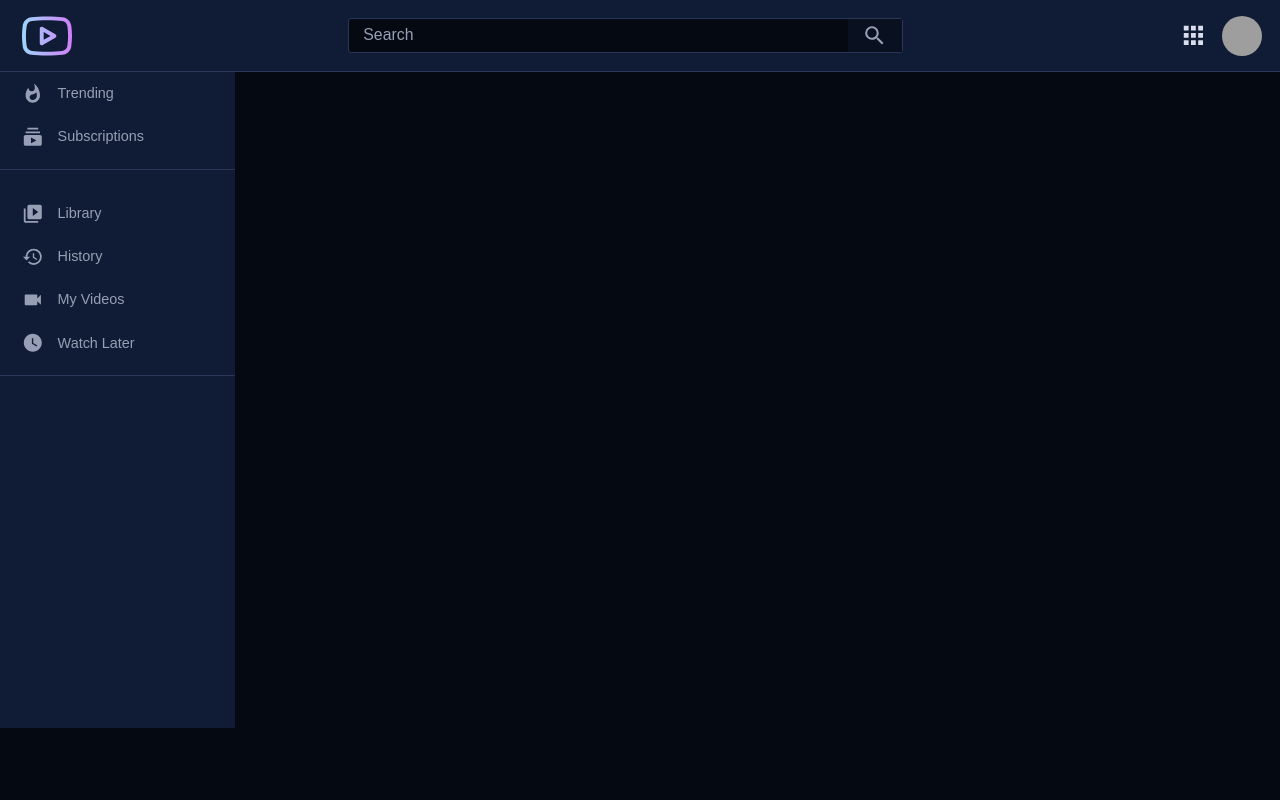
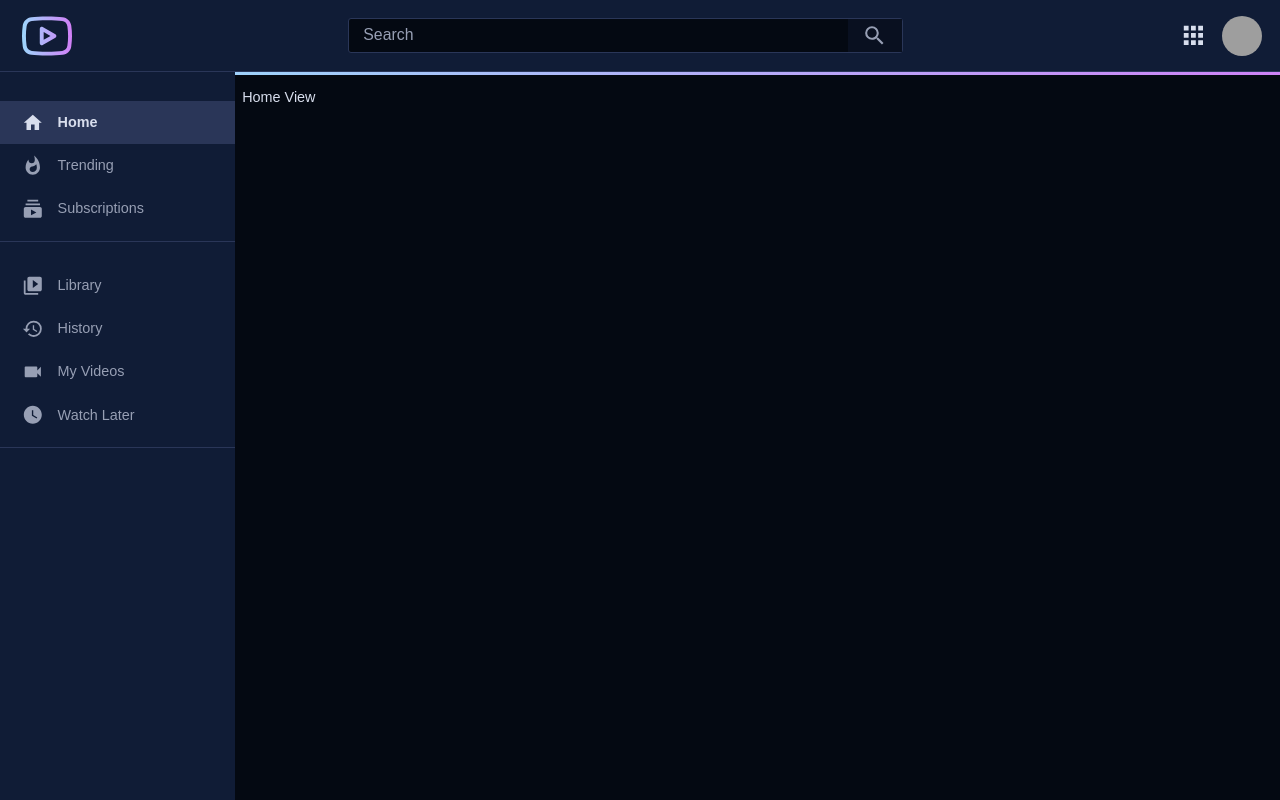
Before and after one commit to orrsteinberg/u-tube, a React (Create React App) app: page / in a window 1280 px wide. Built offline with nearby package versions, Linux system fonts and the light colour scheme; grey boxes are pictures that could not be loaded.

Commit message:
add decorative bar

```diff
--- a/src/App.js
+++ b/src/App.js
@@ -9,21 +9,41 @@ import Header from "./components/Header/Header";
 import Sidemenu from "./components/Sidemenu/Sidemenu";
 
 const ViewContainer = styled.div`
+  flex: 1;
   position: relative;
-  flex: 1;
+  padding-top: ${({ theme }) => `calc(1rem + ${theme.sizes.decorBarHeight})`};
+  padding-left: 0.5rem;
+  padding-right: 0.5rem;
+  overflow-x: hidden;
+  overflow-y: auto;
 
   ::before {
+    content: "";
+    position: fixed;
+    z-index: 2;
+    top: ${({ theme }) => theme.sizes.headerHeight};
+    left: 0;
+    right: 0;
+    height: ${({ theme }) => theme.sizes.decorBarHeight};
+    background: linear-gradient(
+      90deg,
+      ${({ theme }) => theme.colors.general.accent1} 20%,
+      ${({ theme }) => theme.colors.general.accent2} 100%
+    );
+  }
+
+  ::after {
     content: "";
     background: transparent;
     transition: background 0.2s;
   }
 
   @media screen and (max-width: ${({ theme }) => theme.breakpoints.md}) {
-    ${({ menuIsOpen }) =>
+    ${({ menuIsOpen, theme }) =>
       menuIsOpen &&
-      `::before {
-        position: absolute;
-        top: 0;
+      `::after {
+        position: fixed;
+        top: ${theme.sizes.headerHeight};
         left: 0;
         right: 0;
         bottom: 0;
@@ -36,6 +56,7 @@ const ViewContainer = styled.div`
 const Main = styled.main`
   display: flex;
   height: ${({ theme }) => `calc(100vh - ${theme.sizes.headerHeight})`};
+  margin-top: ${({ theme }) => theme.sizes.headerHeight};
 `;
 
 const Layout = ({ children }) => {
```
